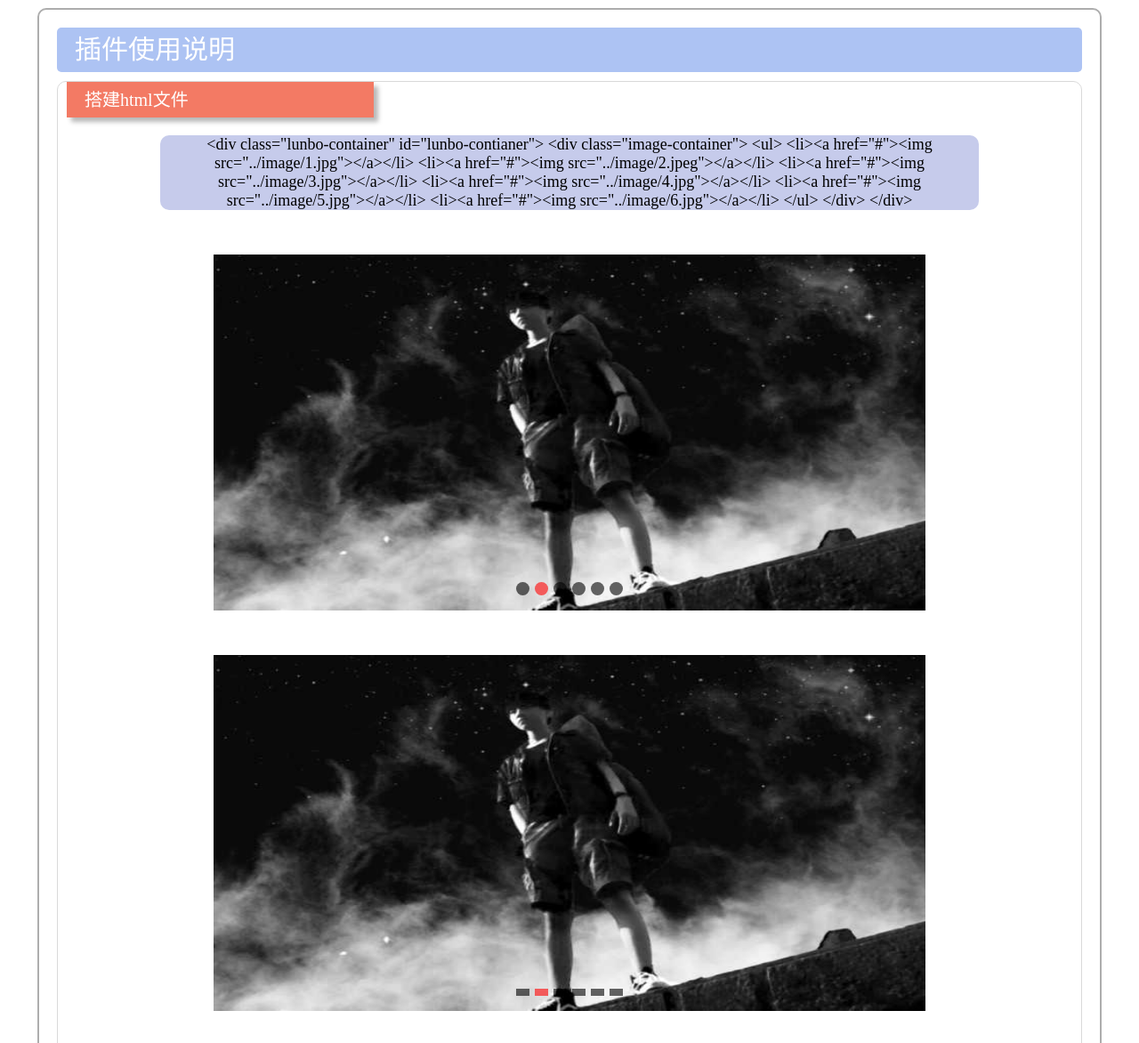
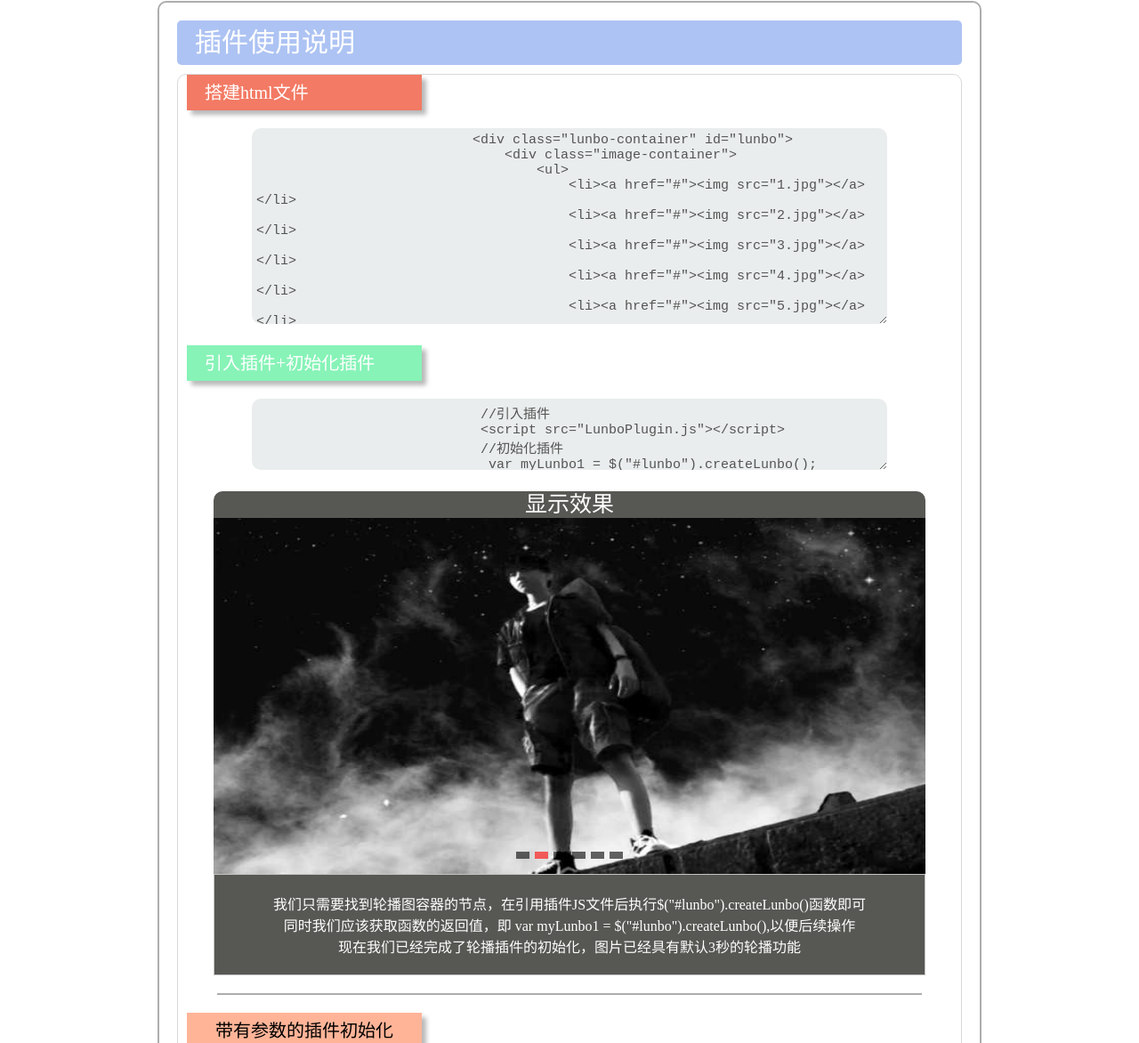
Before and after one commit to MidaAiZ/web_tasks, a plain HTML site: page F1/demo/example.html in a window 1280 px wide. Shown: the part 551-1723 px from the top of the page at 89% size. Drawn offline with Linux system fonts and the light colour scheme.

Commit message:
继续编辑使用文档网页

```diff
--- a/F1/demo/example.css
+++ b/F1/demo/example.css
@@ -48,13 +48,15 @@
     cursor: pointer;
 }
 .container{
-    width: 100%;
+    width: 1100px;
     height:auto;
     text-align: center;
     clear: both;
+    margin: auto;
+    font-family: 幼圆;
 }
 .lunbo-header{
-    width: 1100px;
+    width: 90%;
     height: 350px;
     margin: 50px auto;
 }
@@ -90,9 +92,8 @@ a{
 }
 .separate{
     width: 90%;
-    height: 10px;
+    height: 2px;
     background-color: #adadad;
-    border-radius: 10px;
     margin: 20px auto;
 }
 .panel{
@@ -117,9 +118,19 @@ a{
     height: 100%;
     line-height: 50px;
     font-size: 30px;
-    margin-left: 20px;;
+    margin-left: 20px;
     float: left;
     clear: both;
+}
+.panel-lunbo{
+    width: 800px;
+    height: 30px;
+    margin: auto;
+    line-height: 30px;
+    color: #464243;
+    font-size: 25px;
+    color: white;
+    border-radius: 10px 10px 0px 0px;
 }
 .inner-header{
     width: 30%;
@@ -138,6 +149,65 @@ a{
     border: 1px solid #d9d9d9;
     margin: 10px 0;
 }
+.lunbo1{
+    width: 800px;
+    margin: auto;
+    background-color: #8da1f3;
+}
+.code-container{
+    /*background-color: #c6cbeb;*/
+    /*font-size: 18px;*/
+    /*width:80%;*/
+    /*margin: 20px auto;*/
+    /*border-radius: 10px;*/
+}
+.code-text{
+    background-color: rgba(200, 208, 208, 0.39);
+    font-size: 15px;
+    width:80%;
+    text-align: left;
+    margin: 20px;
+    border-radius: 10px;
+    border:none;
+    padding: 5px;
+    overflow: hidden;
+}
+.introduce{
+    background-color: #e9ecec;
+    height: auto;
+    width: 758px;
+    margin:auto;
+    padding: 20px;
+    border: 1px solid #c4c4c4;
+    color: white;
+    font-family: "幼圆";
+    font-size: 16px;
+
+}
+.code-1{
+    height:210px;
+}
+.code-2{
+    height:70px;
+}
+.code-3{
+    height:320px;
+}
+
+
+
+
+
+
+
+
+
+
+
+
+
+
+
 .blue{
     background-color: #adc3f3;
 }
@@ -145,18 +215,17 @@ a{
     background-color: #f37a64;
 }
 .green{
-    background-color: #a5f3bf;
+    background-color: #87f3b7;
+}
+.pink{
+    background-color: #ffb498;
+}
+.black{
+    background-color: #575754;
 }
 
-.lunbo1{
-    width: 800px;
-    margin: 50px auto;
-    background-color: #8da1f3;
+@media screen and (max-device-width: 980px) {
+    .container{
+        width: 980px;
+    }
 }
-.html-code{
-    background-color: #c6cbeb;
-    font-size: 18px;
-    width:80%;
-    margin: 20px auto;
-    border-radius: 10px;
-}
--- a/F1/demo/example.html
+++ b/F1/demo/example.html
@@ -61,23 +61,32 @@
                     <div class="panel-header inner-header red">
                         <span  class="panel-header-span inner-span">搭建html文件</span>
                     </div>
-                    <div class="html-code">
-                        <span>
-                            &lt;div class="lunbo-container" id="lunbo-contianer"&gt;
-                            &lt;div class="image-container"&gt;
-                            &lt;ul&gt;
-                            &lt;li&gt;&lt;a href="#"&gt;&lt;img src="../image/1.jpg"&gt;&lt;/a&gt;&lt;/li&gt;
-                            &lt;li&gt;&lt;a href="#"&gt;&lt;img src="../image/2.jpeg"&gt;&lt;/a&gt;&lt;/li&gt;
-                            &lt;li&gt;&lt;a href="#"&gt;&lt;img src="../image/3.jpg"&gt;&lt;/a&gt;&lt;/li&gt;
-                            &lt;li&gt;&lt;a href="#"&gt;&lt;img src="../image/4.jpg"&gt;&lt;/a&gt;&lt;/li&gt;
-                            &lt;li&gt;&lt;a href="#"&gt;&lt;img src="../image/5.jpg"&gt;&lt;/a&gt;&lt;/li&gt;
-                            &lt;li&gt;&lt;a href="#"&gt;&lt;img src="../image/6.jpg"&gt;&lt;/a&gt;&lt;/li&gt;
-                            &lt;/ul&gt;
-                            &lt;/div&gt;
-                            &lt;/div&gt;
-                        </span>
+                    <div class="code-container">
+                       <textarea class="code-text code-1" disabled="true">
+                           <div class="lunbo-container" id="lunbo">
+                               <div class="image-container">
+                                   <ul>
+                                       <li><a href="#"><img src="1.jpg"></a></li>
+                                       <li><a href="#"><img src="2.jpg"></a></li>
+                                       <li><a href="#"><img src="3.jpg"></a></li>
+                                       <li><a href="#"><img src="4.jpg"></a></li>
+                                       <li><a href="#"><img src="5.jpg"></a></li>
+                                       <li><a href="#"><img src="6.jpg"></a></li>
+                                   </ul>
                                </div>
-                    <div class="lunbo"><div class="lunbo-container lunbo1" id="lunbo-contianer1">
+                           </div>
+                       </textarea>
+                        <div class="panel-header inner-header green"> <span  class="panel-header-span inner-span">引入插件+初始化插件</span></div>
+                       <textarea class="code-text code-2" disabled="true">
+                            //引入插件
+                            <script src="LunboPlugin.js"></script>
+                            //初始化插件
+                             var myLunbo1 = $("#lunbo").createLunbo();
+                       </textarea>
+                    </div>
+                    <div class="lunbo">
+                        <div class="panel-lunbo black"><span>显示效果</span></div>
+                        <div class="lunbo-container lunbo1" id="lunbo-contianer1">
                             <div class="image-container">
                                 <ul class="img-ul">
                                     <li><a href="#"><img src="../image/1.jpg"></a></li>
@@ -88,7 +97,43 @@
                                     <li><a href="#"><img src="../image/6.jpg"></a></li>
                                 </ul>
                             </div>
-                    </div></div>
+                        </div>
+                        <div class="introduce black">
+                            <span>
+                                <p>我们只需要找到轮播图容器的节点，在引用插件JS文件后执行$("#lunbo").createLunbo()函数即可</p>
+                                <p>同时我们应该获取函数的返回值，即 var myLunbo1 = $("#lunbo").createLunbo(),以便后续操作</p>
+                                <p>现在我们已经完成了轮播插件的初始化，图片已经具有默认3秒的轮播功能</p>
+                            </span>
+                        </div>
+                    </div>
+                    <div class="separate"></div>
+                    <div class="inner-header pink">
+                        <span class="inner-span">带有参数的插件初始化</span>
+                    </div>
+                    <div class="code-container">
+                         <textarea class="code-text code-3" disabled="true">
+              //html
+                   <div class="lunbo-container" id="lunbo2">
+                        <div class="image-container">
+                            ......
+                        </div>
+                   </div>
+              //javascript
+              var myLunbo2 = new $("#lunbo2").createLunbo(
+                             {
+                             setNumber : true,      //设置是否显示示数栏，默认显示
+                             setButton : true,      //设置是否显示按钮，默认显示
+                             setInterval : 3000,    //设置轮播时间间隔，默认两秒
+                             touchSwitch : true,    //设置是否启用触屏切图功能，默认开启
+                             dragSwitch : true,     //设置是否启用拖动图片切图，默认开启
+                             switchEffect : "card", //设置是图片切换特效，可选card/fade/none 默认fade
+                             autoShow : true,       //设置是否自动轮播，默认开启，传入false关闭
+                             hoverStop : true,      //设置鼠标悬浮在图片上时是否暂停轮播，默认开启
+                             numStyle : "circle"      //设置示数栏风格 提供rect/circle选项，默认rect
+                             });
+                       </textarea>
+                    </div>
+                    <div class="panel-lunbo black"><span>显示效果</span></div>
                     <div class="lunbo"><div class="lunbo-container lunbo1" id="lunbo-contianer2">
                         <div class="image-container">
                             <ul class="img-ul">
@@ -101,6 +146,12 @@
                             </ul>
                         </div>
                     </div></div>
+                    <div class="introduce black">
+                            <span>
+                                <p>我们可通过改变参数来改变样式，不需要改变的参数无需输入，插件将支持默认效果</p>
+                                <p>注意轮播图的切换效果和底部示数栏的风格，示数栏变成圆形，切换风格变成卡片式</p>
+                            </span>
+                    </div>
                     <div class="lunbo"><div class="lunbo-container lunbo1" id="lunbo-contianer3">
                         <div class="image-container">
                             <ul class="img-ul">
@@ -121,17 +172,10 @@
     <div class="footer"></div>
 
     <script>
-        var myLunbo1 = $("#lunbo-container").createLunbo();
-        var myLunbo1 = new $("#lunbo-contianer1").createLunbo(
-                {   setNumber : true,
-                    setButton : true,
-                    setInterval : 3000,
-                    numStyle : "circle",
-                    switchEffect : "card"
-                }
-        );
+        var myLunbo = $("#lunbo-container").createLunbo();
+        var myLunbo1 = new $("#lunbo-contianer1").createLunbo();
 
-        var myLunbo2 = new $("#lunbo-contianer2").createLunbo({switchEffect : "fade"});
+        var myLunbo2 = new $("#lunbo-contianer2").createLunbo({switchEffect : "card", numStyle : "circle" });
 
         var myLunbo3 = new $("#lunbo-contianer3").createLunbo(  {   setNumber : true,
             setButton : true,
```
Lines whose indentation alone changed are shown as unchanged.
